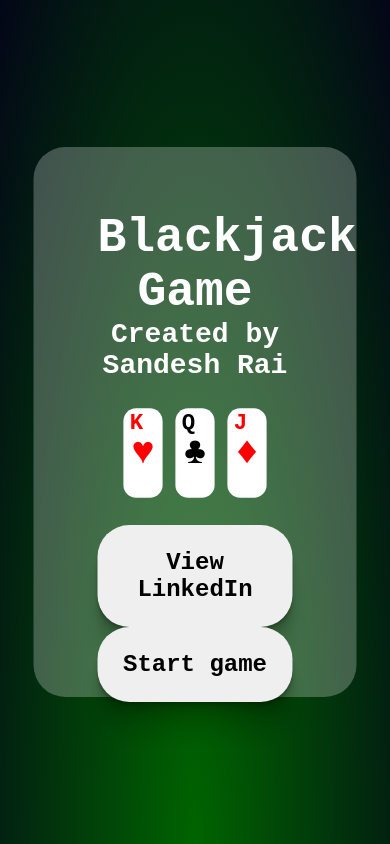
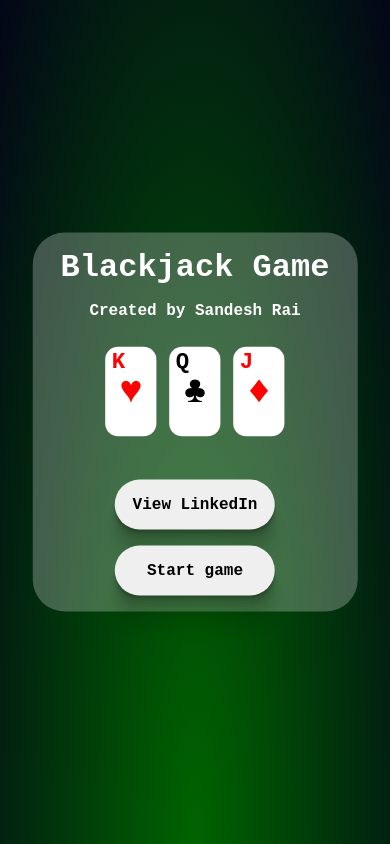
Before and after one commit to sandesh-rai/blackjack, a Vue app: page / in a window 390 px wide. Built offline with nearby package versions, Linux system fonts and the light colour scheme.

Commit message:
Improve responsiveness of elements on title screen

```diff
--- a/src/components/TitleScreen.vue
+++ b/src/components/TitleScreen.vue
@@ -45,25 +45,26 @@ import PlayingCard from './PlayingCard.vue';
     display: flex;
     flex-direction: column;
     justify-content: space-between;
-    height: 50vh;
-    width: 50vw;
+    height: auto;
+    width: 60%;
     background-color: rgba(255, 255, 255, 0.25);
     position: absolute;
     top: 50%;
     left: 50%;
     transform: translate(-50%, -50%);
     border-radius: 32px;
-    padding: 4rem;
+    padding: clamp(1rem, 3.5vw ,4rem);
 }
 
 h2 {
-    font-size: 3rem;
+    font-size: clamp(2rem, 5.5vw, 3rem);
     color: white;
 }
 
 h3 {
-    font-size: 1.75rem;
+    font-size: clamp(1rem, 2.5vw, 1.75rem);
     color: white;
+    padding-top: 1rem;
 }
 
 .cards-row {
@@ -81,6 +82,19 @@ h3 {
 .buttons-row > button {
     width: 15rem;
     min-width: 10rem;
+    margin-top: 1rem;
+}
+
+@media only screen and (max-width: 800px) {
+    .title-screen-content{
+        width: 75%
+    }
+
+    .buttons-row > button {
+        font-size: 1rem;
+        padding: 1rem;
+        width: 10rem;
+    }
 }
 
 </style>
```
